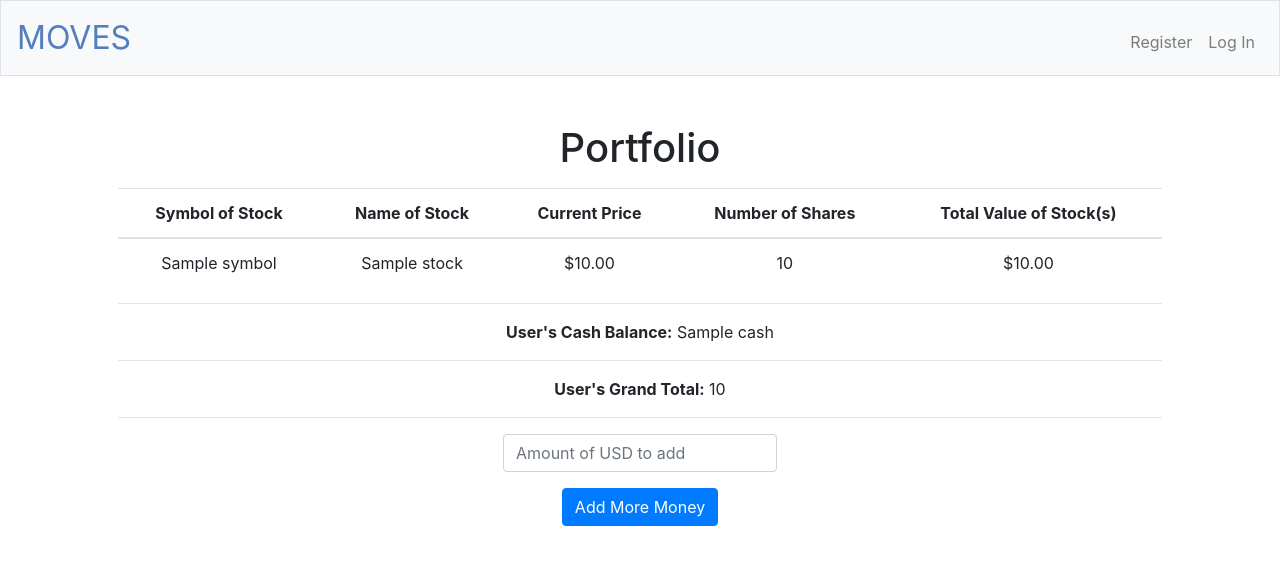
After one commit to festusojo123/CS50FinalProject, a Flask app: template templates/index.html in a window 1280 px wide. The commit adds this page. Shown: the top 573 px of the page. Run offline with Flask 2, Linux system fonts and the light colour scheme; the template is opened without the code that fills it: most values are stand-ins (such as "Sample title", 1, 10 or a date in 2020); some libraries are stand-ins or nearby versions.

Commit message:
new html

```diff
--- a/application.py
+++ b/application.py
@@ -93,7 +93,7 @@ def login():
         session["user_id"] = rows[0]["id"]
 
         # Redirect user to home page
-        return redirect("/addevent")
+        return redirect("/")
 
     # User reached route via GET (as by clicking a link or via redirect)
     else:
--- /dev/null
+++ b/templates/index.html
@@ -0,0 +1,48 @@
+{% extends "layout.html" %}
+
+{% block title %}
+    Log In
+{% endblock %}
+
+{% block main %}
+
+    <link rel="stylesheet" href="https://stackpath.bootstrapcdn.com/bootstrap/4.1.3/css/bootstrap.min.css" integrity="sha384-MCw98/SFnGE8fJT3GXwEOngsV7Zt27NXFoaoApmYm81iuXoPkFOJwJ8ERdknLPMO" crossorigin="anonymous">
+    <h1 class="mb-3">Portfolio</h1>
+
+    <!-- http://getbootstrap.com/docs/4.1/components/forms/ -->
+
+    <table class="table">
+        <thead>
+            <th>Symbol of Stock</th>
+            <th>Name of Stock</th>
+            <th>Current Price</th>
+            <th>Number of Shares</th>
+            <th>Total Value of Stock(s)</th>
+        </thead>
+        <tbody>
+        {% for x in stocks %}
+            <tr>
+                <td>{{x.symbol}}</td>
+                <td>{{x.name}}</td>
+                <td>{{x.price|usd}}</td>
+                <td>{{x.sum}}</td>
+                <td>{{x.total|usd}}</td>
+            </tr>
+        {% endfor %}
+        </tbody>
+    </table>
+    <hr>
+
+    <b>User's Cash Balance:</b> {{cash}}<hr>
+    <b>User's Grand Total:</b> {{grandTotal}}<hr>
+
+    <form action="/" method="post">
+
+        <div class="form-group">
+            <input class="form-control" name="cash" placeholder="Amount of USD to add" type="text">
+        </div>
+        <button class="btn btn-primary" type="submit">Add More Money</button>
+
+    </form>
+
+{% endblock %}
--- a/templates/layout.html
+++ b/templates/layout.html
@@ -27,17 +27,17 @@
     <body>
 
         <nav class="navbar navbar-expand-md navbar-light bg-light border">
-            <a class="navbar-brand" href="/"><span class="red">MOVES</span></a>
+            <a class="navbar-brand" href="/"><span class="blue">MOVES</span></a>
             <button aria-controls="navbar" aria-expanded="false" aria-label="Toggle navigation" class="navbar-toggler" data-target="#navbar" data-toggle="collapse" type="button">
                 <span class="navbar-toggler-icon"></span>
             </button>
             <div class="collapse navbar-collapse" id="navbar">
                 {% if session.user_id %}
                     <ul class="navbar-nav mr-auto mt-2">
-                        <li class="nav-item"><a class="nav-link" href="/quote">Find Events</a></li>
+                        <li class="nav-item"><a class="nav-link" href="/">Find Events</a></li>
                         <li class="nav-item"><a class="nav-link" href="/addevents">Add Events</a></li>
-                        <li class="nav-item"><a class="nav-link" href="/sell">Get A Ride</a></li>
-                        <li class="nav-item"><a class="nav-link" href="/history">Get Tickets</a></li>
+                        <li class="nav-item"><a class="nav-link" href="/transport">Get A Ride</a></li>
+                        <li class="nav-item"><a class="nav-link" href="/venmo">Get Tickets</a></li>
                     </ul>
                     <ul class="navbar-nav ml-auto mt-2">
                         <li class="nav-item"><a class="nav-link" href="/logout">Log Out</a></li>
```
